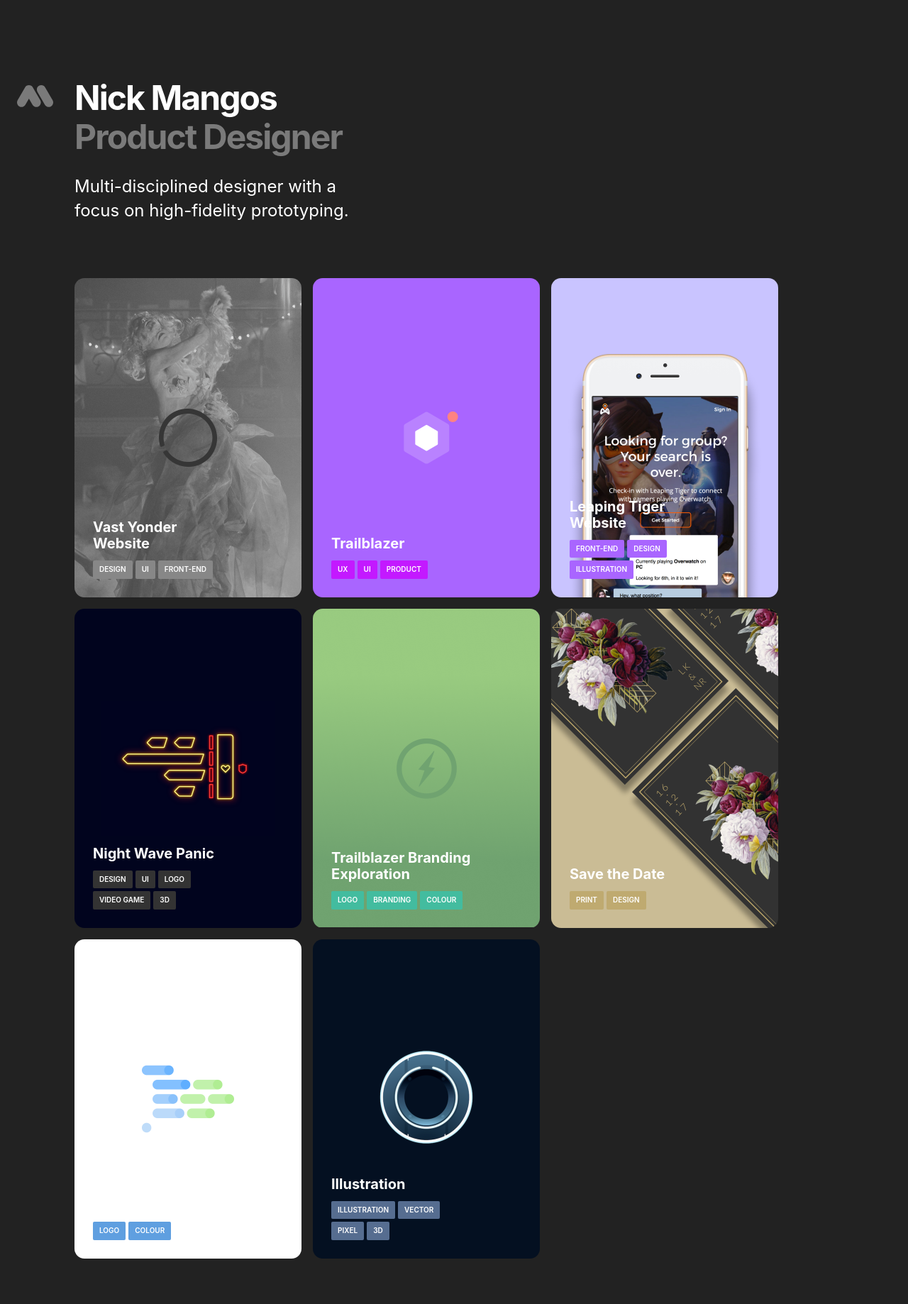
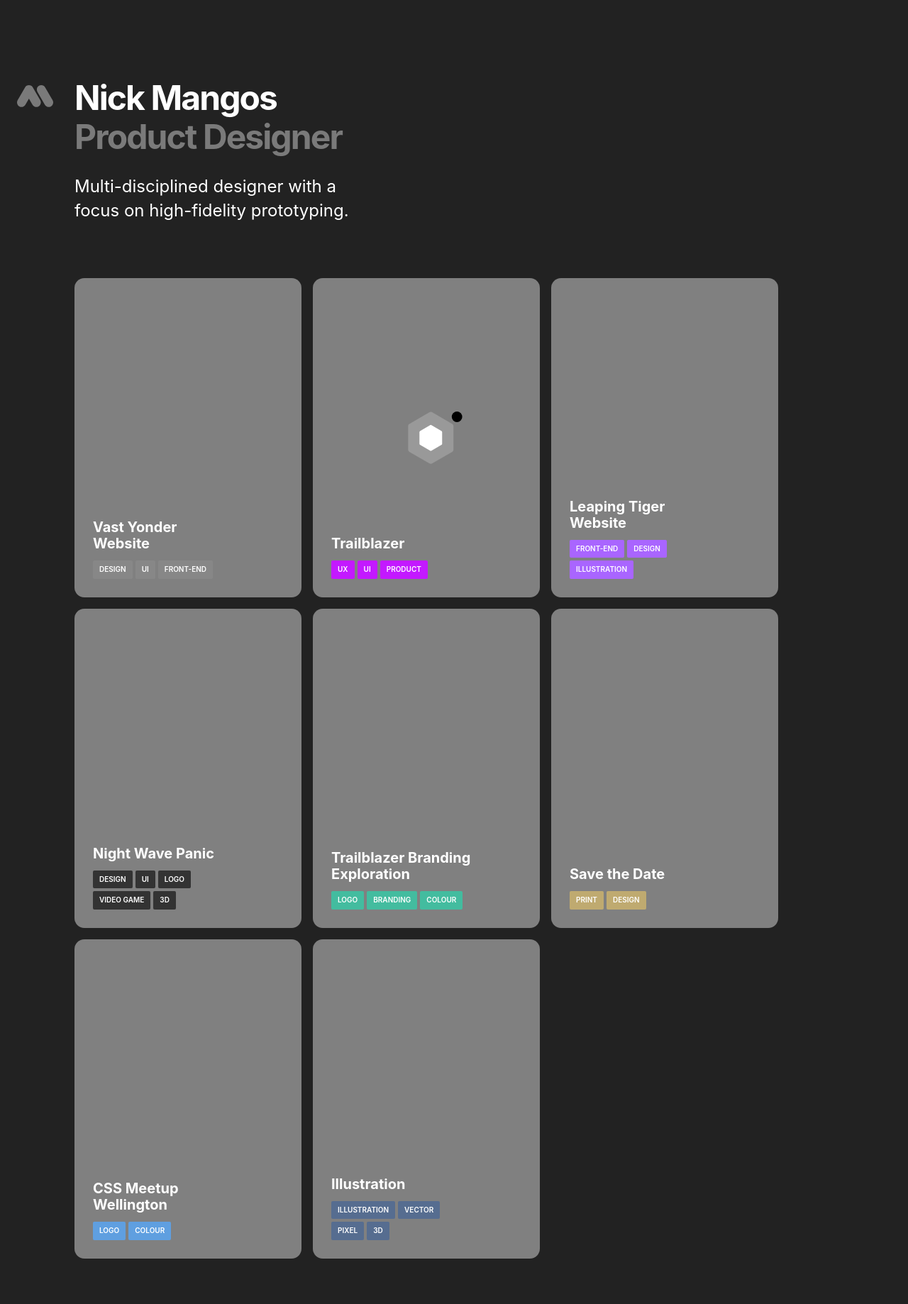
Before and after one commit to nickmangos/portfolio-v2, a Jekyll site: the page built from index.html, in a window 1280 px wide. Shown: the whole page at 71% size. Built offline with Jekyll 4.4.1, drawn with Linux system fonts in a browser that asks for light colours; some web fonts are replaced.

Commit message:
Add cover-elements to front-matter

```diff
--- a/_scss/module.scss
+++ b/_scss/module.scss
@@ -180,7 +180,7 @@
 	display: block;
 	max-width: 400px;
 	height: 180px;
-	padding: 16px;
+	// padding: 16px; Removed, may be unneeded.
 	border-radius: 14px;
 
 	h2 {
--- a/css/main.css
+++ b/css/main.css
@@ -744,7 +744,6 @@ header {
   display: block;
   max-width: 400px;
   height: 180px;
-  padding: 16px;
   border-radius: 14px; }
   .list-item h2 {
     max-width: 180px;
--- a/index.html
+++ b/index.html
@@ -15,7 +15,7 @@ title: Portfolio of Nick Mangos
 	</header>
 	{% assign projects = site.projects | sort: 'date' | reverse %}
 	{% for project in projects %}
-		<a class="list-item" href="{{ project.url }}" style="background-image: url( projects/{{ project.cover-image }}); background-size: cover; background-position: center;" >
+		<a class="list-item" href="{{ project.url }}" style="background-color: grey;">
 			<!--<img src="projects/{{ project.cover-image }}">-->
 			<div class="list-item__info cf">
 				<h2>{{ project.title | remove_first: 'Project - '}}</h2>
@@ -23,6 +23,7 @@ title: Portfolio of Nick Mangos
 					{% for item in project.tags %}<li style="background-color: #{{ project.tag-colour }};">{{ item | upcase }}</li>{% endfor %}
 				</ul>
 			</div>
+			{{ project.cover-elements }}
 		</a>
 	{% endfor %}
 </body>
```
Also changed, not shown: _projects/trailblazer.md (+7 -0 lines).
